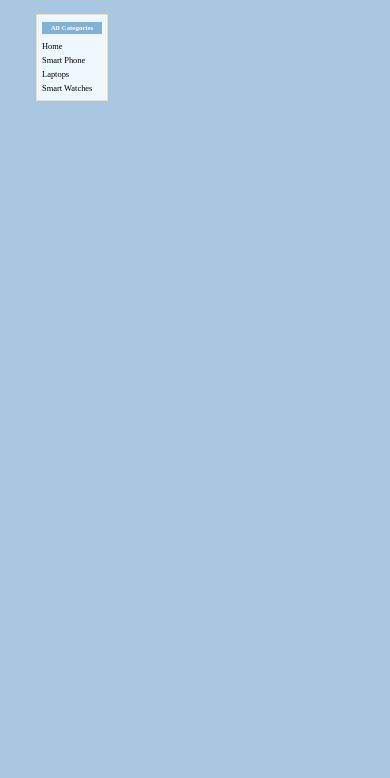
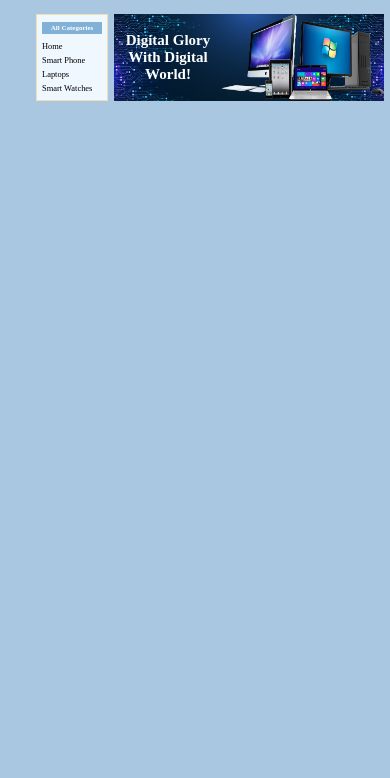
Before and after one commit to Ubaid-A/task05-html-css-responsive-product-catalogue-website, a plain HTML site: page index.html in a window 390 px wide. Shown: the part 66-844 px from the top of the page. Drawn offline with Linux system fonts and the light colour scheme.

Commit message:
header complete

```diff
--- a/index.html
+++ b/index.html
@@ -31,7 +31,10 @@
             </ul>
         </div>
 
-        <div class="laptop-images"></div>
+        <div class="background-img">
+            <h2>Digital Glory With Digital <br> World!</h2>
+            <img src="./images/laptops-img.png" alt="">
+        </div>
      </div>
 
 </body>
--- a/style.css
+++ b/style.css
@@ -75,6 +75,26 @@ i{
     color: black;
 }
 
+/* background-img  */
+
+.background-img img{
+    width: 60%;
+    height: 100%;
+}
+.background-img{
+    background-image: linear-gradient(rgba(0,0,0,0.43), rgba(0,0,0,0.438)), url(./images/ímgeback.jpg);
+    color: white;
+    width: 100%;
+    display: flex;
+    justify-content: space-evenly;
+    align-items: center;
+}
+.background-img h2{
+    z-index: 2;
+    text-align: center;
+    font-size: 28px;
+}
+
 /* for small screen  */
 @media(max-width: 100px){
     nav{
@@ -95,6 +115,12 @@ i{
     }
     #cart img{
         padding-left: 7px;
+    }
+    .background-img h2{
+        font-size: 18px;
+    }
+    .background-img img{
+        width: 60%;
     }
 }
 @media(max-width: 400px){
@@ -141,4 +167,17 @@ i{
         padding: 2px 0;
         font-size: 1vh;
     }
+
+    .background-img{
+        background-image: linear-gradient(rgba(0,0,0,0), rgba(0,0,0,0)), url(./images/ímgeback.jpg
+        );
+        background-size: cover;
+    }
+    .background-img h2{
+        font-size: 15px;
+    }
+    .background-img img{
+        width: 60%;
+    }
+
 }
```
Also changed, not shown: images/laptops-img.png (added), images/ímgeback.jpg (added).
